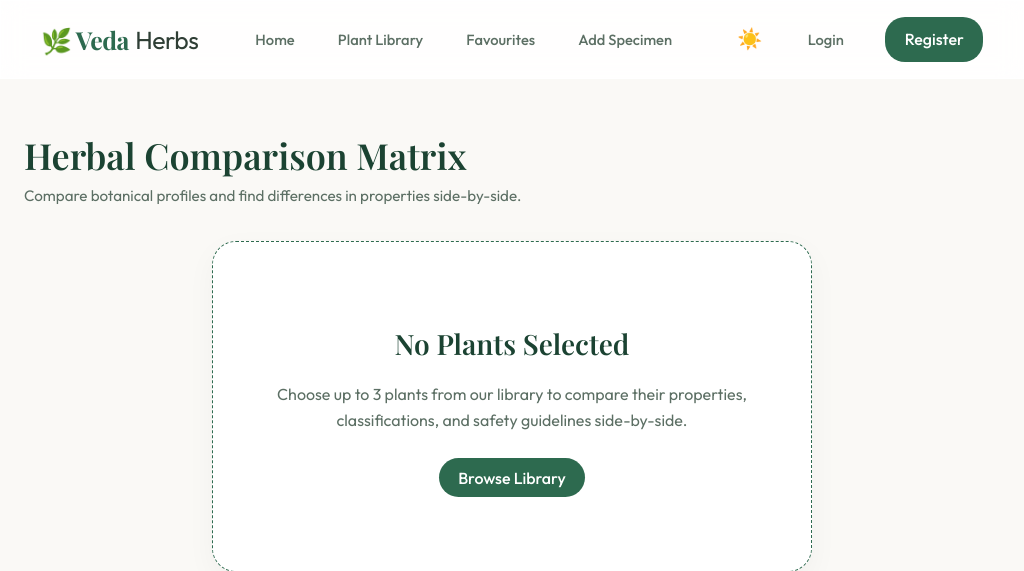
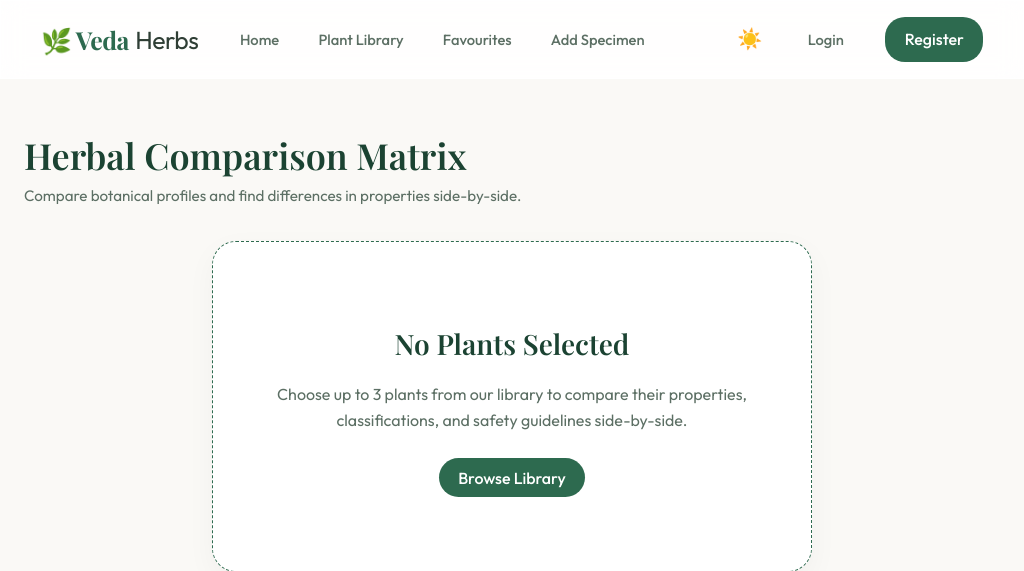
Before and after one commit to pnavyasarada28-coder/veda_herbs, a Django app: template herbal_garden/garden/templates/compare.html in a window 1024 px wide. Shown: the top 571 px of the page. Run offline with Django 3.2, Linux system fonts and the light colour scheme; the template is opened without the code that fills it, so the values that code supplies are empty; some web fonts are replaced.

Commit message:
Fix UI: align logo and home button correctly in navbar

```diff
--- a/herbal_garden/garden/templates/base.html
+++ b/herbal_garden/garden/templates/base.html
@@ -139,6 +139,19 @@
             align-items: center;
             gap: 0.5rem;
             list-style: none;
+            margin-right: auto;
+            margin-left: 3.5rem;
+        }
+
+        @media (max-width: 1024px) and (min-width: 769px) {
+            .nav-links {
+                margin-left: 1.5rem;
+                gap: 0.25rem;
+            }
+            .nav-links a {
+                padding: 0.45rem 0.75rem;
+                font-size: 0.85rem;
+            }
         }
 
         .nav-links a {
@@ -325,6 +338,8 @@
                 border-bottom: 1px solid var(--border);
                 gap: 1.5rem;
                 z-index: 99;
+                margin-left: 0;
+                margin-right: 0;
             }
             .nav-links.active {
                 display: flex;
```
